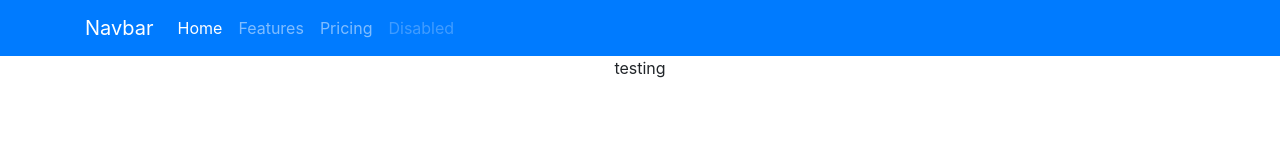
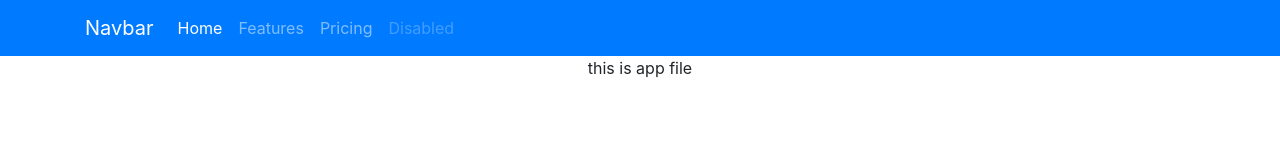
Before and after one commit to ashiz123/wisdomworld-react, a React (Create React App) app: page / in a window 1280 px wide. Shown: the top 160 px of the page. Built offline with nearby package versions, Linux system fonts and the light colour scheme.

Commit message:
Update App.js

```diff
--- a/src/App.js
+++ b/src/App.js
@@ -32,7 +32,7 @@ function App() {
   </div>
 </nav>
 
-        testing
+        this is app file
      </div>
 
   );
```
